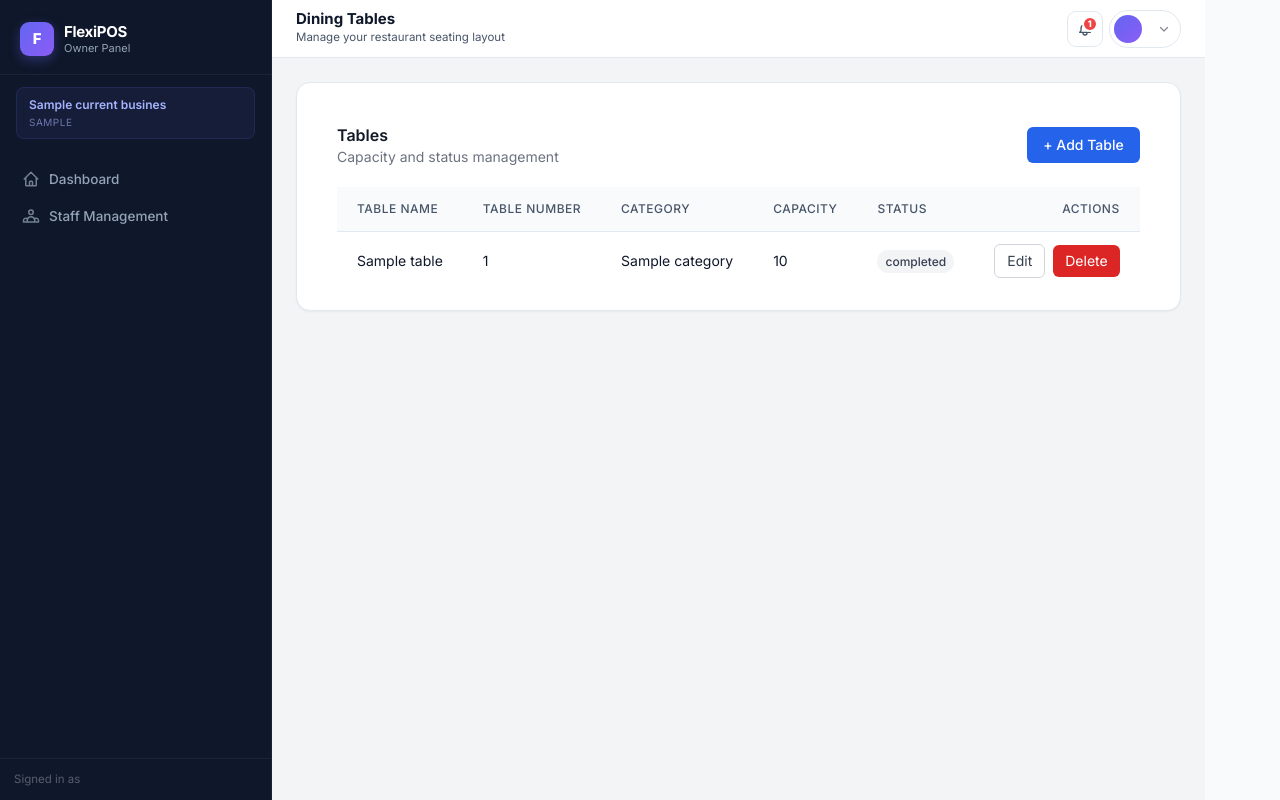
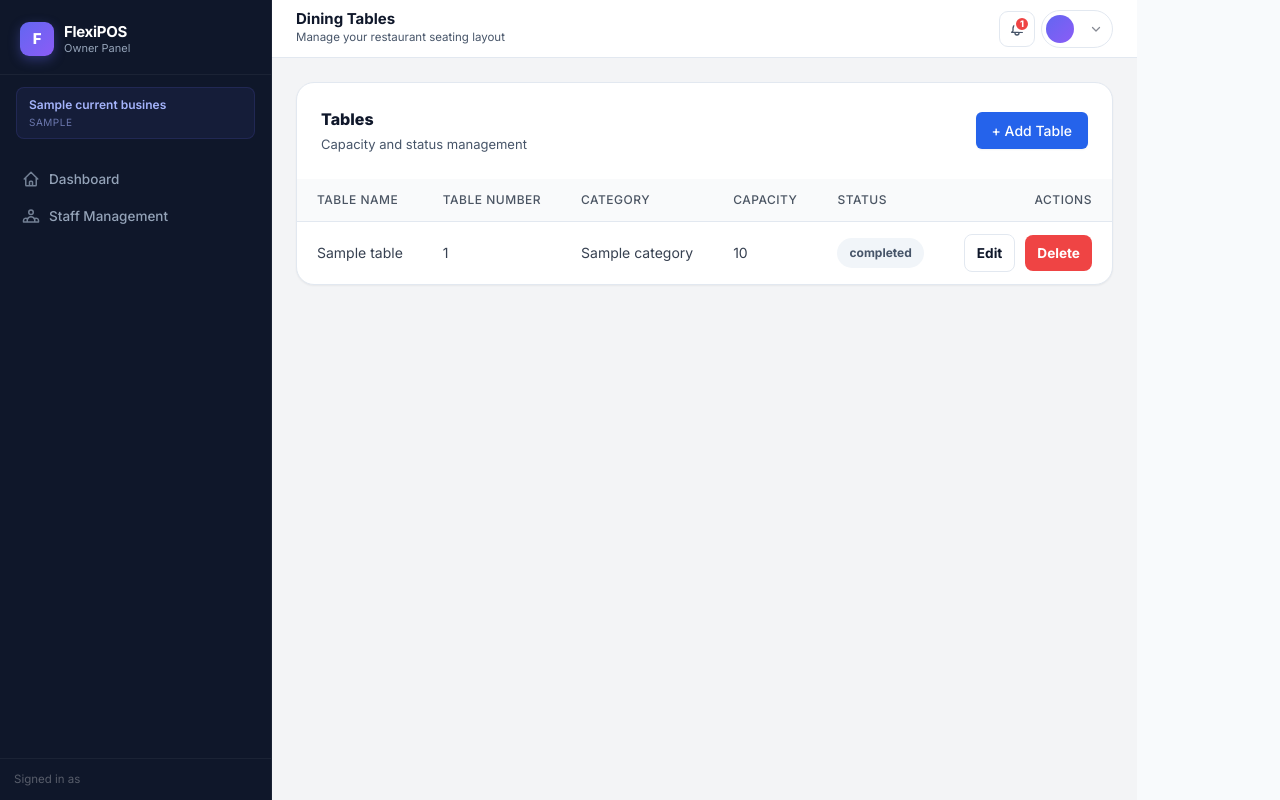
Before and after one commit to Aasthaa-bh/Intern-project, a Django app: template POSsystem/templates/owner/tables/table_list.html in a window 1280 px wide. Run offline with Django 5.2, Linux system fonts and the light colour scheme; the template is opened without the code that fills it: most values are stand-ins (such as "Sample title", 1, 10 or a date in 2020); some libraries are stand-ins or nearby versions.

Commit message:
Final merge

```diff
--- a/POSsystem/templates/owner/tables/table_list.html
+++ b/POSsystem/templates/owner/tables/table_list.html
@@ -5,61 +5,131 @@
 {% block page_title %}{% trans "Dining Tables" %}{% endblock %}
 {% block page_subtitle %}{% trans "Manage your restaurant seating layout" %}{% endblock %}
 
+{% block extra_css %}
+<style>
+    .page-shell { width: 100%; max-width: none; }
+    .section-card {
+        background: #fff;
+        border: 1px solid var(--border);
+        border-radius: 18px;
+        box-shadow: var(--shadow-sm);
+        overflow: hidden;
+        width: 100%;
+    }
+    .section-head {
+        padding: 24px;
+        display: flex;
+        align-items: center;
+        justify-content: space-between;
+        gap: 16px;
+        flex-wrap: wrap;
+    }
+    .section-title {
+        font-size: 16px;
+        font-weight: 800;
+        color: var(--text);
+    }
+    .section-subtitle {
+        margin-top: 4px;
+        font-size: 13px;
+        color: var(--text-muted);
+    }
+    .table-wrap {
+        width: 100%;
+        overflow-x: auto;
+    }
+    .table-actions {
+        display: flex;
+        align-items: center;
+        justify-content: flex-end;
+        gap: 10px;
+        flex-wrap: wrap;
+    }
+    .btn-soft {
+        display: inline-flex;
+        align-items: center;
+        justify-content: center;
+        padding: 10px 14px;
+        border-radius: 10px;
+        border: 1px solid var(--border);
+        background: #fff;
+        color: var(--text);
+        text-decoration: none;
+        font-weight: 700;
+        font-size: 13px;
+    }
+    .btn-danger-solid {
+        display: inline-flex;
+        align-items: center;
+        justify-content: center;
+        padding: 10px 14px;
+        border-radius: 10px;
+        background: #ef4444;
+        color: #fff;
+        text-decoration: none;
+        font-weight: 700;
+        font-size: 13px;
+    }
+    .status-pill {
+        display: inline-flex;
+        align-items: center;
+        padding: 6px 12px;
+        border-radius: 999px;
+        font-size: 12px;
+        font-weight: 700;
+        background: #f1f5f9;
+        color: #475569;
+    }
+    .table th:last-child,
+    .table td:last-child {
+        text-align: right;
+    }
+</style>
+{% endblock %}
+
 {% block content %}
-<div class="card">
-
-  <div class="p-5 flex items-center justify-between">
+<div class="page-shell">
+    <div class="section-card">
+        <div class="section-head">
             <div>
-      <div class="text-base font-semibold text-gray-900">{% trans "Tables" %}</div>
-      <div class="text-sm text-gray-500">{% trans "Capacity and status management" %}</div>
+                <div class="section-title">{% trans "Tables" %}</div>
+                <div class="section-subtitle">{% trans "Capacity and status management" %}</div>
             </div>
-    <a href="{% url 'table_create' %}"
-       class="px-4 py-2 rounded-md bg-blue-600 text-white text-sm font-medium hover:bg-blue-700">
-      + {% trans "Add Table" %}
-    </a>
+            <a href="{% url 'table_create' %}" class="btn-primary">+ {% trans "Add Table" %}</a>
         </div>
 
-  <div class="overflow-x-auto">
-    <table class="w-full text-sm">
-      <thead class="bg-gray-50 text-gray-600">
+        <div class="table-wrap">
+            <table class="table">
+                <thead>
                     <tr>
-          <th class="text-left px-5 py-3 font-medium">{% trans "Table Name" %}</th>
-          <th class="text-left px-5 py-3 font-medium">{% trans "Table Number" %}</th>
-          <th class="text-left px-5 py-3 font-medium">{% trans "Category" %}</th>
-          <th class="text-left px-5 py-3 font-medium">{% trans "Capacity" %}</th>
-          <th class="text-left px-5 py-3 font-medium">{% trans "Status" %}</th>
-          <th class="text-right px-5 py-3 font-medium">{% trans "Actions" %}</th>
+                        <th>{% trans "Table Name" %}</th>
+                        <th>{% trans "Table Number" %}</th>
+                        <th>{% trans "Category" %}</th>
+                        <th>{% trans "Capacity" %}</th>
+                        <th>{% trans "Status" %}</th>
+                        <th>{% trans "Actions" %}</th>
                     </tr>
                 </thead>
-      <tbody class="divide-y divide-gray-200">
+                <tbody>
                     {% for t in tables %}
-        <tr class="hover:bg-gray-50">
-          <td class="px-5 py-3">{{ t.name }}</td>
-          <td class="px-5 py-3">{{ t.number|nepali_number }}</td>
-          <td class="px-5 py-3">{{ t.category.name|translate_category  }}</td>
-          <td class="px-5 py-3">{{ t.capacity|nepali_number }}</td>
-          <td class="px-5 py-3">
-            <span class="px-2 py-1 rounded-full bg-gray-100 text-gray-700 text-xs font-medium">
-              {{ t.status|translate_table_status  }}
-            </span>
+                    <tr>
+                        <td>{{ t.name }}</td>
+                        <td>{{ t.number|nepali_number }}</td>
+                        <td>{{ t.category.name|translate_category }}</td>
+                        <td>{{ t.capacity|nepali_number }}</td>
+                        <td>
+                            <span class="status-pill">{{ t.status|translate_table_status }}</span>
                         </td>
-          <td class="px-5 py-3">
-            <div class="flex items-center justify-end gap-2">
-              <a href="{% url 'table_edit' t.id %}"
-                 class="px-3 py-1.5 rounded-md border border-gray-300 text-gray-700 hover:bg-gray-100">
-                {% trans "Edit" %}
-              </a>
-
-              <a href="{% url 'table_delete' t.id %}"
-                 class="px-3 py-1.5 rounded-md bg-red-600 text-white hover:bg-red-700">
-                {% trans "Delete" %}
-              </a>
+                        <td>
+                            <div class="table-actions">
+                                <a href="{% url 'table_edit' t.id %}" class="btn-soft">{% trans "Edit" %}</a>
+                                <a href="{% url 'table_delete' t.id %}" class="btn-danger-solid">{% trans "Delete" %}</a>
                             </div>
                         </td>
                     </tr>
                     {% empty %}
                     <tr>
-          <td colspan="6" class="px-5 py-10 text-center text-gray-500">
+                        <td colspan="6" style="text-align:center; color:var(--text-muted); padding:40px 20px;">
                             {% trans "No tables created yet." %}
                         </td>
                     </tr>
@@ -67,6 +137,6 @@
                 </tbody>
             </table>
         </div>
-
+    </div>
 </div>
 {% endblock %}
```
Also changed, not shown: POSsystem/templates/owner/categories/category_list.html (+14 -71 lines), POSsystem/templates/owner/items/item_list.html (+12 -8 lines), POSsystem/templates/owner/loyalty/settings.html (+31 -17 lines). Lines whose indentation alone changed are shown as unchanged.
